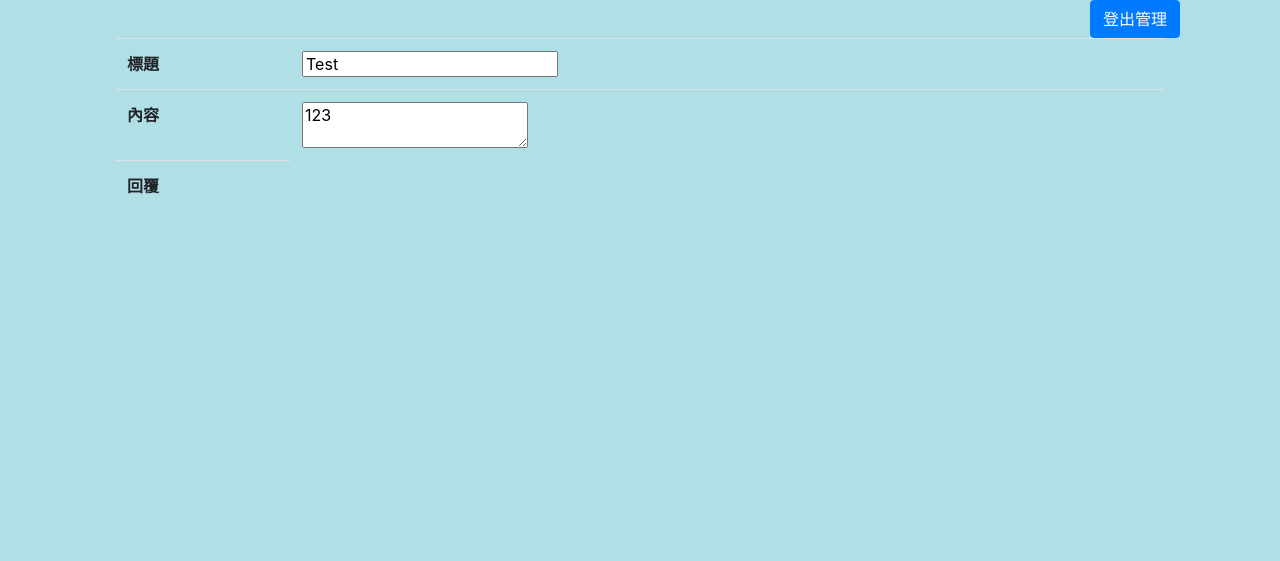
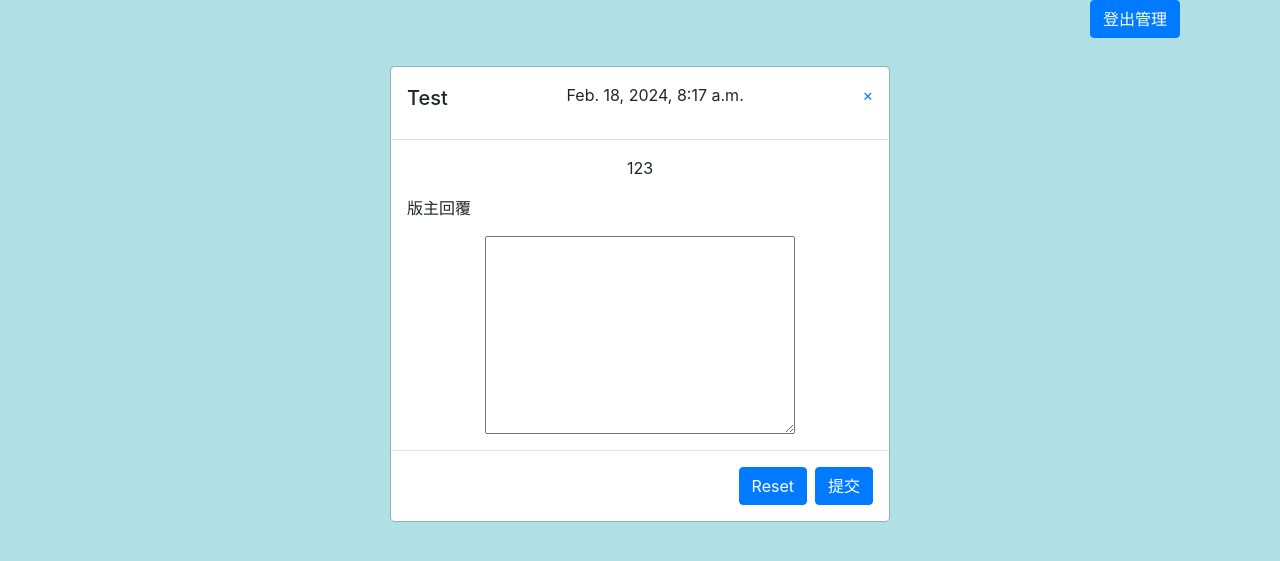
Before and after one commit to wp900622/Messageboard, a Django app: page /detail/2/ in a window 1280 px wide. Shown: the part 38-599 px from the top of the page. Run offline with Django 4.2, Linux system fonts and the light colour scheme; data comes from the database, SQL or seed files in the repository; both versions use the stored data as it was after the commit; some libraries are stand-ins or nearby versions.

Commit message:
second commit

```diff
--- a/MessageBoard0218/message/message/settings.py
+++ b/MessageBoard0218/message/message/settings.py
@@ -39,6 +39,7 @@ INSTALLED_APPS = [
     'django.contrib.staticfiles',
     'messageapp',
     'captcha',
+    'bootstrap_modal_forms',
 
 ]
 
--- a/MessageBoard0218/message/message/urls.py
+++ b/MessageBoard0218/message/message/urls.py
@@ -31,6 +31,6 @@ urlpatterns = [
     path('logout/',views.logout),
     path('adminmain/',views.adminmain),
     path('detail/<int:messageindex>/',views.detail),
-    path('detail/<int:messageindex>/<str:edittype>',views.detail),
+    path('detail/<int:messageindex>/<str:edittype>/',views.detail),
 
 ]
--- a/MessageBoard0218/message/messageapp/views.py
+++ b/MessageBoard0218/message/messageapp/views.py
@@ -97,8 +97,7 @@ def detail(request,messageindex = None , edittype=None):
         time = unit.btime
         content = unit.bcontent
     elif edittype == "1":
-        unit.bsubject = request.POST.get('boardsubject','')
-        unit.content = request.POST.get('boardcontent','')
+
         unit.bresponse = request.POST.get('boardresponse','')
         unit.save()
         return redirect('/adminmain/')
--- a/MessageBoard0218/message/templates/baseadmin.html
+++ b/MessageBoard0218/message/templates/baseadmin.html
@@ -4,7 +4,7 @@
         <meta charset="UTF-8">
         {% block title %}
         {% endblock %}
-
+        <script src="https://ajax.googleapis.com/ajax/libs/jquery/3.7.1/jquery.min.js"></script>
         <link crossorigin="anonymous" href="https://stackpath.bootstrapcdn.com/bootstrap/4.4.1/css/bootstrap.min.css" integrity="sha384-Vkoo8x4CGsO3+Hhxv8T/Q5PaXtkKtu6ug5TOeNV6gBiFeWPGFN9MuhOf23Q9Ifjh" rel="stylesheet"></link>
     </head>
     <body style="background-color: powderblue;">
@@ -23,5 +23,6 @@
         <script crossorigin="anonymous" integrity="sha384-J6qa4849blE2+poT4WnyKhv5vZF5SrPo0iEjwBvKU7imGFAV0wwj1yYfoRSJoZ+n" src="https://code.jquery.com/jquery-3.4.1.slim.min.js"></script>
         <script crossorigin="anonymous" integrity="sha384-Q6E9RHvbIyZFJoft+2mJbHaEWldlvI9IOYy5n3zV9zzTtmI3UksdQRVvoxMfooAo" src="https://cdn.jsdelivr.net/npm/popper.js@1.16.0/dist/umd/popper.min.js"></script>
         <script crossorigin="anonymous" integrity="sha384-wfSDF2E50Y2D1uUdj0O3uMBJnjuUD4Ih7YwaYd1iqfktj0Uod8GCExl3Og8ifwB6" src="https://stackpath.bootstrapcdn.com/bootstrap/4.4.1/js/bootstrap.min.js"></script>
+
     </body>
 </html>
--- a/MessageBoard0218/message/templates/detail.html
+++ b/MessageBoard0218/message/templates/detail.html
@@ -4,23 +4,52 @@
 
 {% block content %}
     <div class="container">
-        <form action="./{{ messageindex }}/1/" method="post" name="form1">
+        <form class="form" action="./1/" method="post" name="form1" id="form1" >
             {% csrf_token %}
-            <table class="table" valign="baseline">
-                <tr>
-                    <th>標題</th>
-                    <td><input type="text" name="boardsubject" value={{ subject }} /></td>
-                </tr>
-                <tr>
-                    <th>內容</th>
-                    <td><textarea class="w-sm-125 h-sm-125 w-lg-200 h-lg-200" type="text" name="boardcontent"  >{{ content }}</textarea></td>
 
-                </tr>
-                <tr>
-                    <th>回覆</th>
 
-                </tr>
-            </table>
+
+
+
+                <div class="modal-dialog modal-dialog-scrollable" >
+                    <div class="modal-content">
+                      <div class="modal-header">
+                        <h5 class="modal-title" id="exampleModalLongTitle">{{subject}}</h5>
+                          <p class="align-right">{{time}}</p>
+                        <a  class="btn-close" data-dismiss="modal" href="/adminmain/" aria-label="Close">
+                          <span aria-hidden="true">&times;</span>
+                        </a>
+                      </div>
+                      <div class="modal-body">
+
+                          <p class="text-center">{{content}}</p>
+
+                          <div>
+                              <p>版主回覆</p>
+                              <div class="text-center">
+                                   <textarea  name="boardresponse" class="col-8" rows=8></textarea>
+                              </div>
+
+                          </div>
+                      </div>
+                      <div class="modal-footer">
+                        <button type="reset" class="btn btn-primary">Reset</button>
+                        <button type="submit" class="btn btn-primary">提交</button>
+                      </div>
+                    </div>
+                </div>
+
+
+
         </form>
     </div>
+
+
+
+
+
+
+
+
+
 {% endblock %}
```
Also changed, not shown: MessageBoard0218/message/db.sqlite3.
